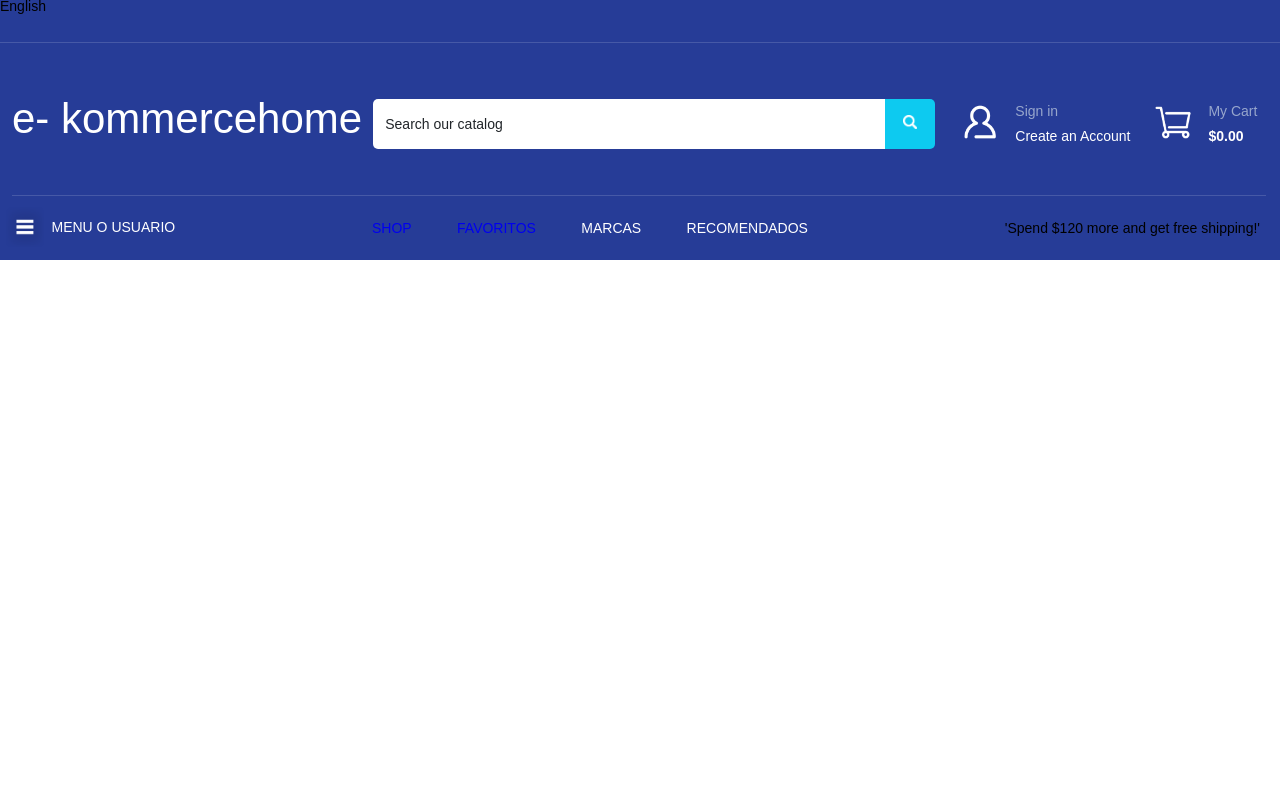
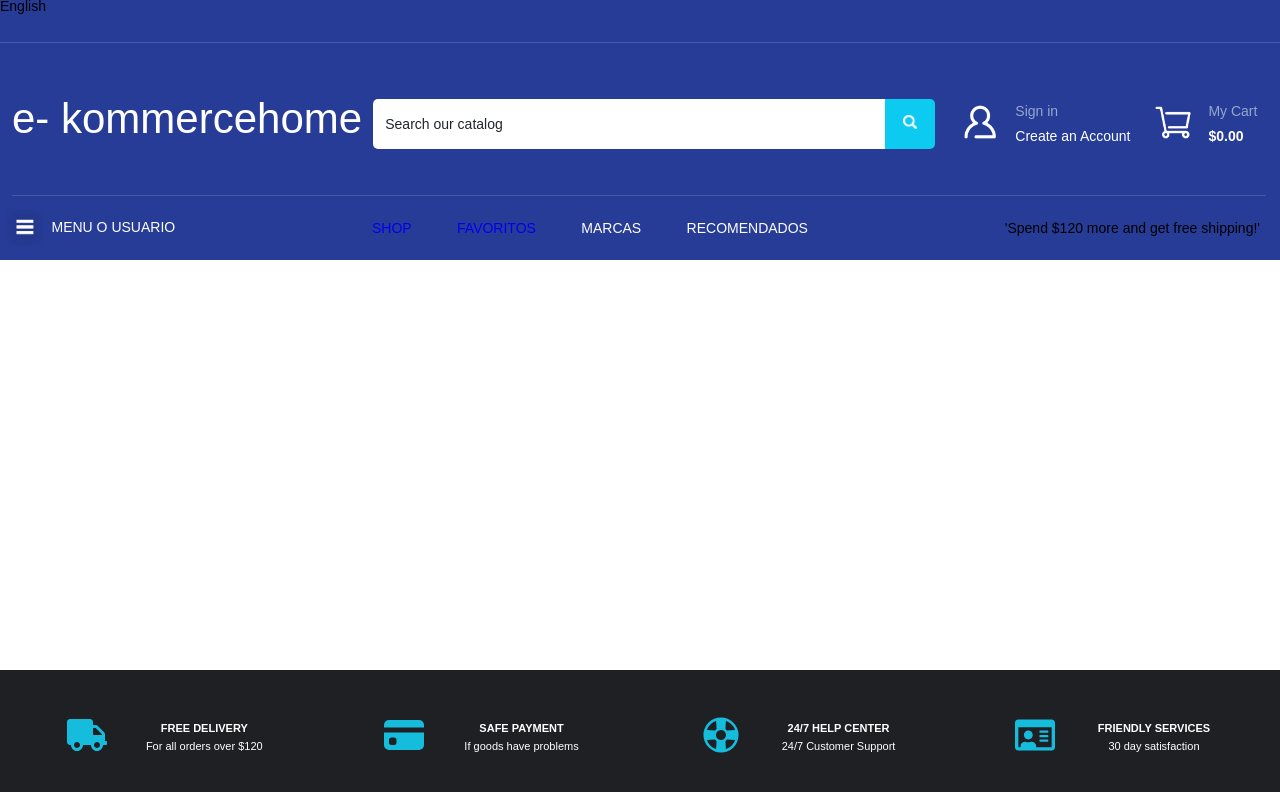
Before and after one commit to nicolasbiscotti/pf-ecommerce, a React (Create React App) app in the folder frontend/: page / in a window 1280 px wide. Shown: the top 792 px of the page. Built offline with nearby package versions, Linux system fonts and the light colour scheme; no server answers; a web font is replaced by a local one.

Commit message:
refactor(src/components/Footer/)

```diff
--- a/frontend/src/App.js
+++ b/frontend/src/App.js
@@ -1,6 +1,7 @@
 import React from "react";
 import { Route, Routes } from "react-router-dom";
 import { AppStyled } from "./AppStyle";
+import { Footer } from "./components/Footer/Footer";
 
 import NavBar from "./components/NavBar/index";
 // ------------Añadir componentes: --------------//
@@ -21,6 +22,7 @@ function App() {
           <Route path="addproducts" />
         </Route>
       </Routes>
+      <Footer/>
     </AppStyled>
   );
 }
--- /dev/null
+++ b/frontend/src/components/Footer/CardFooter/CardFooter.js
@@ -0,0 +1,16 @@
+import React from "react";
+import { CardFoot } from "./styles";
+
+export const CardFooter = ({ icon, title, description }) => {
+  return (
+    <>
+      <CardFoot>
+        {icon}
+        <div className="cardText">
+          <h4>{title}</h4>
+          <p>{description}</p>
+        </div>
+      </CardFoot>
+    </>
+  );
+};
--- /dev/null
+++ b/frontend/src/components/Footer/CardFooter/styles.js
@@ -0,0 +1,38 @@
+import styled from "styled-components";
+
+export const CardFoot = styled.div`
+  @import url("https://fonts.googleapis.com/css2?family=Rubik:wght@300;400&display=swap");
+  background-color: #292b2f;
+  color: #fff;
+  width: 40%;
+  padding: 10px;
+  min-height: 130px;
+  max-height: 130px;
+  display: flex;
+  flex-direction: column;
+  justify-content: center;
+  align-items: center;
+  margin: 2rem 0.5rem;
+  font-family: "Rubik", sans-serif;
+  font-size: 1.2rem;
+  text-align: center;
+  h4 {
+    margin: 0.5rem;
+  }
+
+  @media screen and (min-width: 550px) {
+    display: flex;
+    flex-direction: row;
+    justify-content: space-evenly;
+    align-items: center;
+    min-height: 90px;
+    font-weight: lighter;
+    font-size: 1.1rem;
+  }
+
+  @media screen and (min-width: 992px) {
+    background-color: #1f2024;
+    width: 23%;
+    font-weight: lighter;
+  }
+`;
--- /dev/null
+++ b/frontend/src/components/Footer/Footer.js
@@ -0,0 +1,36 @@
+import React from "react";
+import { FooterStyled } from "./styles";
+import { CardFooter } from "./CardFooter/CardFooter";
+import { FaTruck } from "react-icons/fa";
+import { BsCreditCardFill } from "react-icons/bs";
+import { IoHelpBuoy } from "react-icons/io5";
+import { FaRegIdCard } from "react-icons/fa";
+
+export const Footer = () => {
+  return (
+    <>
+      <FooterStyled>
+        <CardFooter
+          icon={<FaTruck className="icon" />}
+          title="FREE DELIVERY"
+          description="For all orders over $120"
+        />
+        <CardFooter
+          icon={<BsCreditCardFill className="icon" />}
+          title="SAFE PAYMENT"
+          description="If goods have problems"
+        />
+        <CardFooter
+          icon={<IoHelpBuoy className="icon" />}
+          title="24/7 HELP CENTER"
+          description="24/7 Customer Support"
+        />
+        <CardFooter
+          icon={<FaRegIdCard className="icon" />}
+          title="FRIENDLY SERVICES"
+          description="30 day satisfaction"
+        />
+      </FooterStyled>
+    </>
+  );
+};
--- /dev/null
+++ b/frontend/src/components/Footer/styles.js
@@ -0,0 +1,19 @@
+import styled from "styled-components";
+
+export const FooterStyled = styled.footer`
+  position: absolute;
+  bottom: 0;
+  margin-top: 40rem;
+  background-color: #1f2024;
+  width: 100%;
+  height: auto;
+  display: flex;
+  flex-wrap: wrap;
+  justify-content: space-evenly;
+  align-items: center;
+
+  .icon {
+    color: #16bcdc;
+    font-size: 4rem;
+  }
+`;
```
